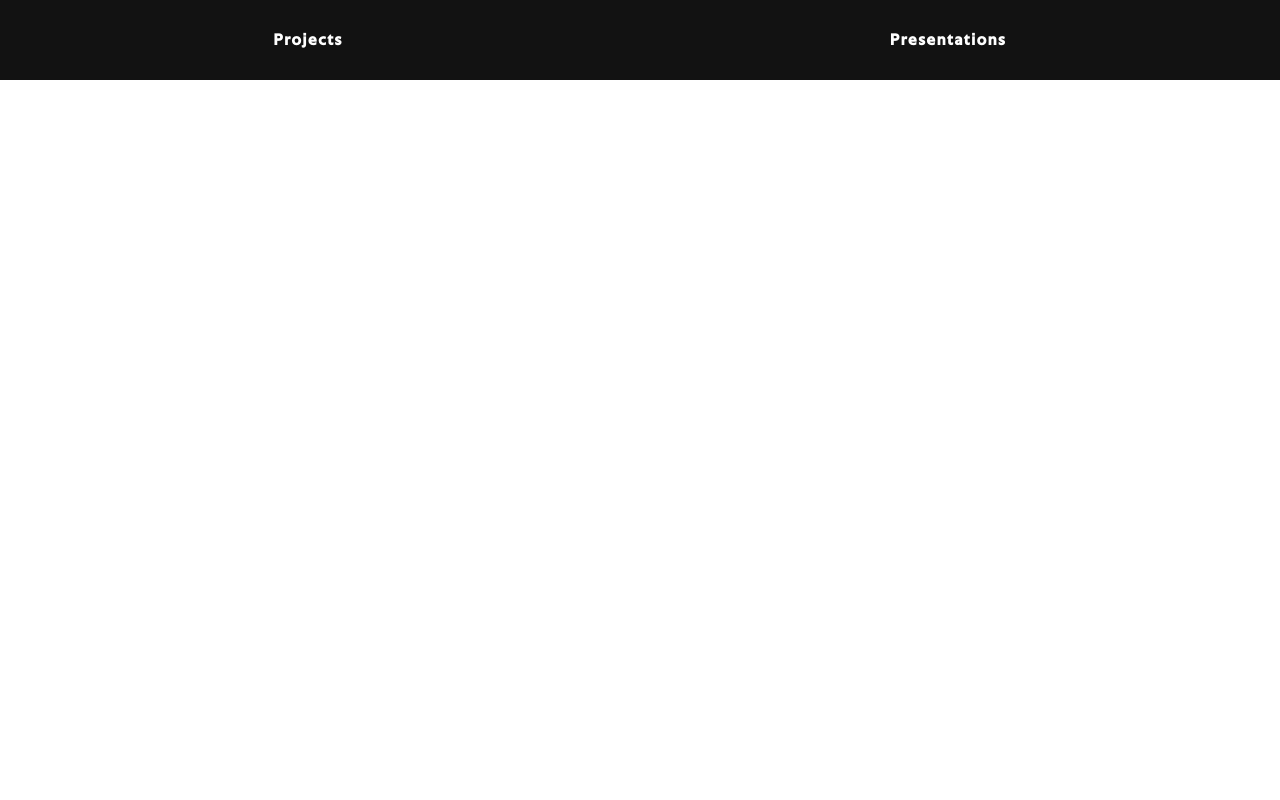
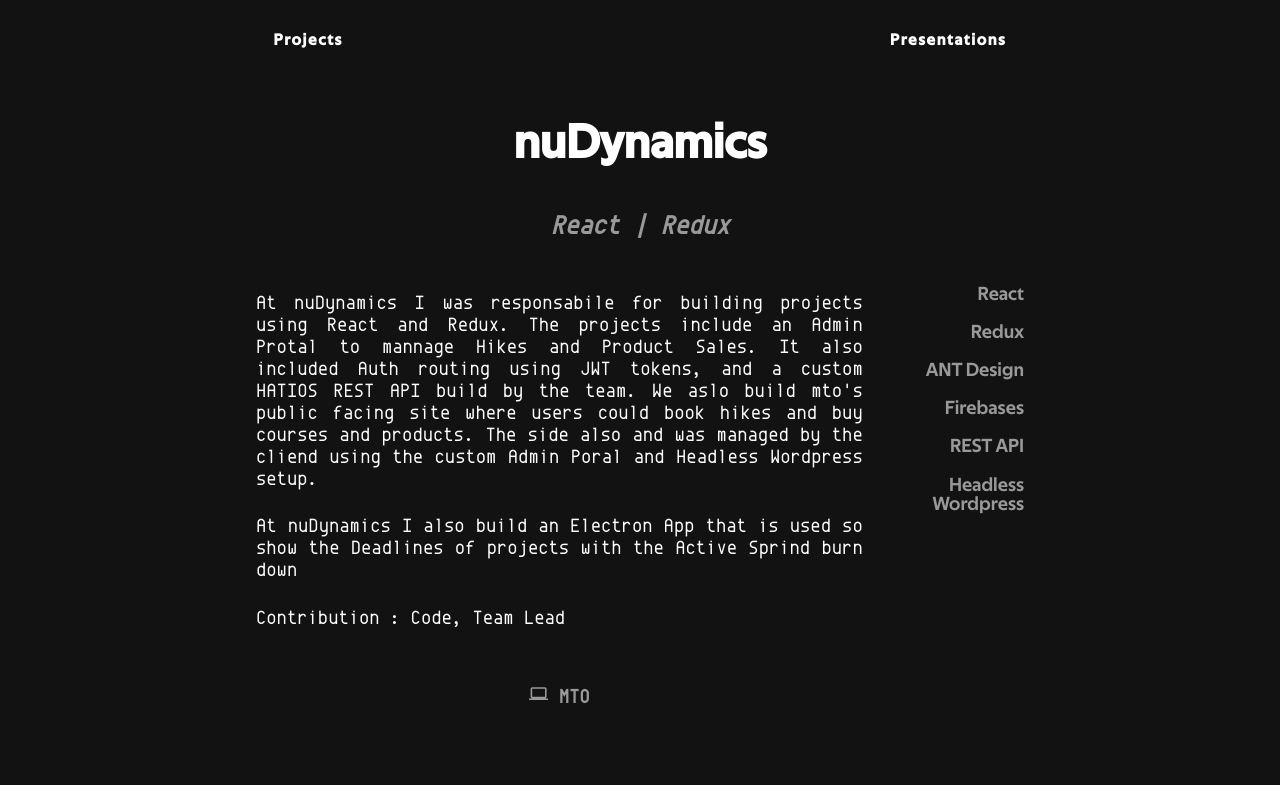
Before and after one commit to ahwelgemoed/ahwelgmoedFodPres, a React (Create React App) app: page /nuDynamics in a window 1280 px wide. Built offline with nearby package versions, Linux system fonts and the light colour scheme; what spectacle would draw is missing.

Commit message:
Adding NuDynaimcs Link

```diff
--- a/src/components/Drawer.js
+++ b/src/components/Drawer.js
@@ -17,7 +17,6 @@
       openRight: !this.state.openRight
     });
   };
-  rende;
   render() {
     return (
       <div>
@@ -47,7 +46,7 @@
                 <Link to="/Minema">Minema Chemicals</Link>
               </div>
               <div className="menuItem" onClick={this.onClick}>
-                <Link to="/">nuDynamics</Link>
+                <Link to="/nuDynamics">nuDynamics</Link>
               </div>
               <div className="menuItem" onClick={this.onClick}>
                 <Link to="/horizontaltextscroll">NPM Package</Link>
@@ -78,7 +77,14 @@
                 <Link to="/presentations/AnimationInUx">Animation in UX</Link>
               </div>
               <div className="menuItem" onClick={this.onClickRight}>
-                <Link to="/presentations">Presentations List</Link>
+                <a
+                  className=""
+                  target="_blank"
+                  rel="noopener noreferrer"
+                  href="https://github.com/ahwelgemoed/fod_Boilerplate"
+                >
+                  Project Files
+                </a>
               </div>
             </nav>
             <div className="menuFooterItem" onClick={this.onClick}>
--- a/src/components/Main.js
+++ b/src/components/Main.js
@@ -4,6 +4,7 @@
 import DNJAPP from './DNJAPP';
 import Minema from './Minema';
 import Horizontaltextscroll from './Horizontaltextscroll';
+import nuDynamics from './nuDynamics';
 import IntroPres from './presentations/IntroPres';
 import AnimationInUx from './presentations/AnimationInUx';
 import PresentationList from './PresentationList';
@@ -34,6 +35,7 @@
                   path="/presentations/intro"
                   component={IntroPres}
                 />
+                <Route exact path="/nuDynamics" component={nuDynamics} />
                 <Route
                   exact
                   path="/presentations/AnimationInUx"
--- /dev/null
+++ b/src/components/nuDynamics.js
@@ -0,0 +1,54 @@
+import React, { Component } from 'react';
+import { MdComputer } from 'react-icons/md';
+import Horizontal from './images/Horizontal.gif';
+
+export default class nuDynamics extends Component {
+  render() {
+    return (
+      <div className="mainBackgroundPages">
+        <h2 className="mainTitle">nuDynamics</h2>
+        <h3 className="subTitle">
+          <i>React | Redux</i>
+        </h3>
+        {/* <img className="mainImg" src={Horizontal} alt="Logo" />; */}
+        <div className="techHolder">
+          <div className="techLeft">
+            <h4 className="appDesc">
+              At nuDynamics I was responsabile for building projects using React
+              and Redux. The projects include an Admin Protal to mannage Hikes
+              and Product Sales. It also included Auth routing using JWT tokens,
+              and a custom HATIOS REST API build by the team. We aslo build
+              mto's public facing site where users could book hikes and buy
+              courses and products. The side also and was managed by the cliend
+              using the custom Admin Poral and Headless Wordpress setup.
+            </h4>
+            <h4 className="appDesc">
+              At nuDynamics I also build an Electron App that is used so show
+              the Deadlines of projects with the Active Sprind burn down
+            </h4>
+            <h4 className="appDesc">Contribution : Code, Team Lead</h4>
+            <div className="links">
+              <a
+                rel="noopener noreferrer"
+                target="_blank"
+                href="https://www.mto.group/"
+              >
+                <MdComputer /> MTO
+              </a>
+            </div>
+            <br />
+            <br />
+          </div>
+          <div className="techRight">
+            <p>React</p>
+            <p>Redux</p>
+            <p>ANT Design</p>
+            <p>Firebases</p>
+            <p>REST API</p>
+            <p>Headless Wordpress</p>
+          </div>
+        </div>
+      </div>
+    );
+  }
+}
--- a/src/components/presentations/IntroPres.js
+++ b/src/components/presentations/IntroPres.js
@@ -22,7 +22,7 @@
       <div>
         <BackHomeButton />
         <Deck
-          transition={['zoom', 'slide']}
+          transition={['fade', 'slide']}
           transitionDuration={500}
           theme={theme}
         >
@@ -56,6 +56,7 @@
             >
               A.H.Welgemoed
             </Text>
+            <Notes>into - Css andimation - Then greensock - who I am</Notes>
           </Slide>
           <Slide transition={['fade']} bgColor="secondary">
             <Heading caps>Why Use Web Animation</Heading>
@@ -114,7 +115,7 @@
               </Heading>
             </List>
           </Slide>
-          <Slide transition={['slide']} bgColor="secondary">
+          <Slide transition={['fade']} bgColor="secondary">
             <Heading caps>What We'll Cover</Heading>
             <List>
               <Heading size={5} textColor="primary" textFont="primary">
```
